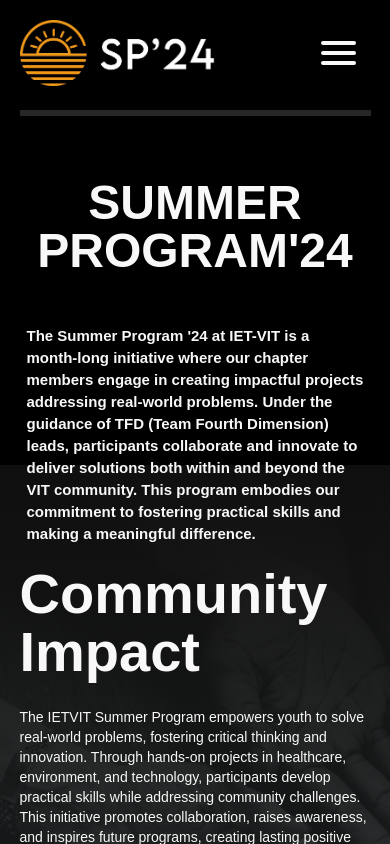
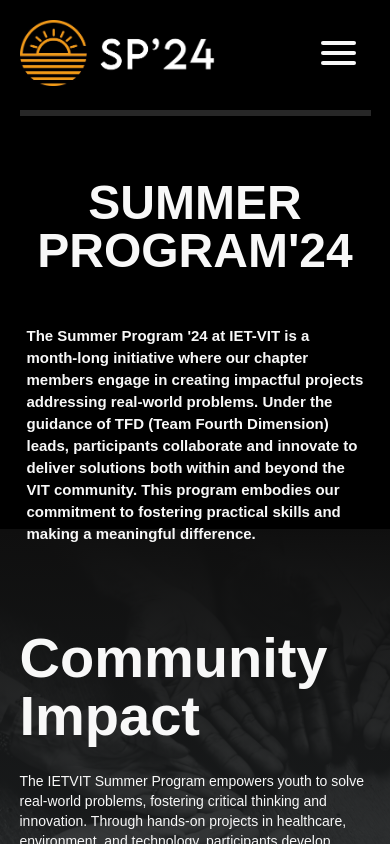
Before and after one commit to GokulAnithaNandakumar/SummerProgramPersonel, a React (Vite) app: page / in a window 390 px wide. Built offline with nearby package versions, Linux system fonts and the light colour scheme.

Commit message:
Changed responsiveness

```diff
--- a/src/components/Community/community.css
+++ b/src/components/Community/community.css
@@ -8,3 +8,34 @@
 .photo-section-description {
     margin-top: 10px !important;
 }
+
+@media all and (max-width: 1279px) {
+    .community {
+        margin-bottom: 20px;
+        padding-bottom: 10px !important;
+    }
+
+    .screen-description {
+        font-size: 18px;
+        margin-top: 44px;
+    }
+
+    .photo-section {
+        min-height: fit-content;
+    }
+}
+
+@media all and (max-width: 767px) {
+    .community {
+        padding-bottom: 20px !important;
+        margin-top: 10rem !important;
+    }
+
+    .photo-section {
+        min-height: fit-content !important;
+    }
+
+    .photo-section-child {
+        padding-bottom: 0px !important;
+    }
+}
```
